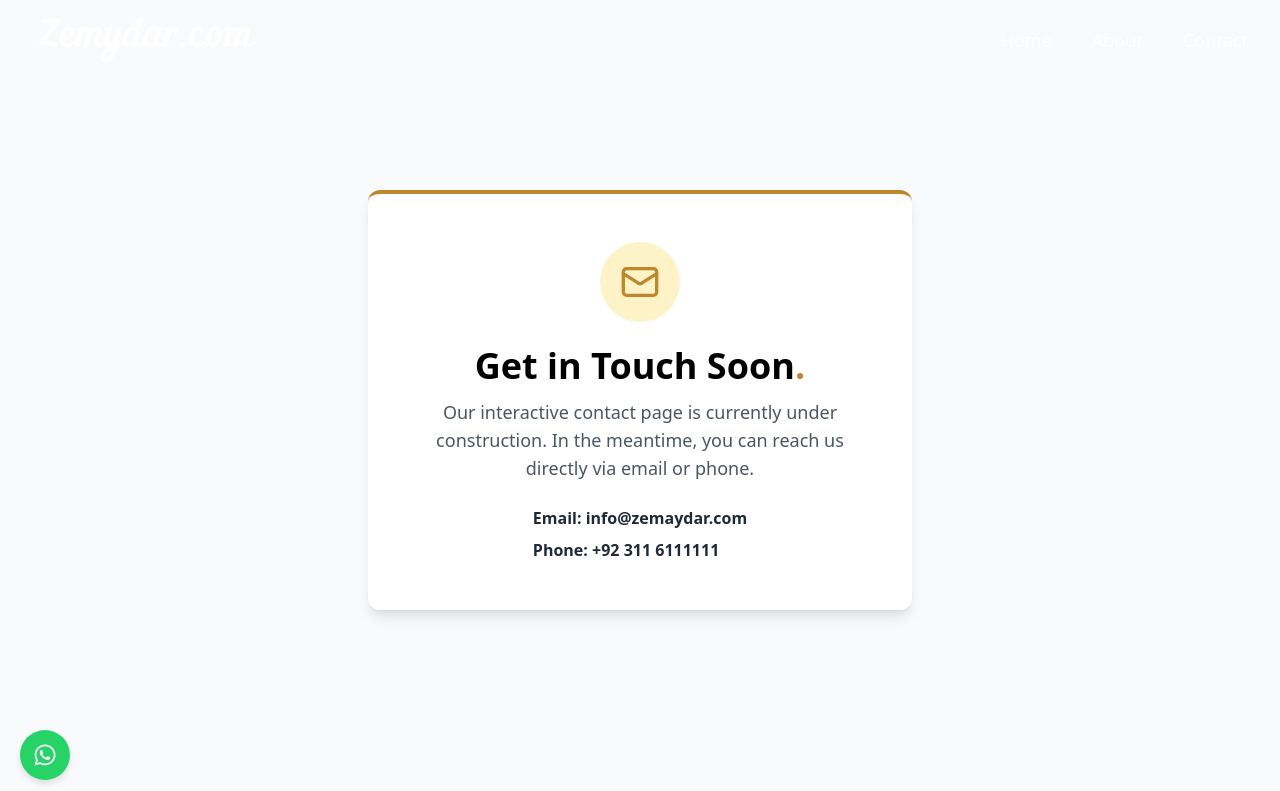
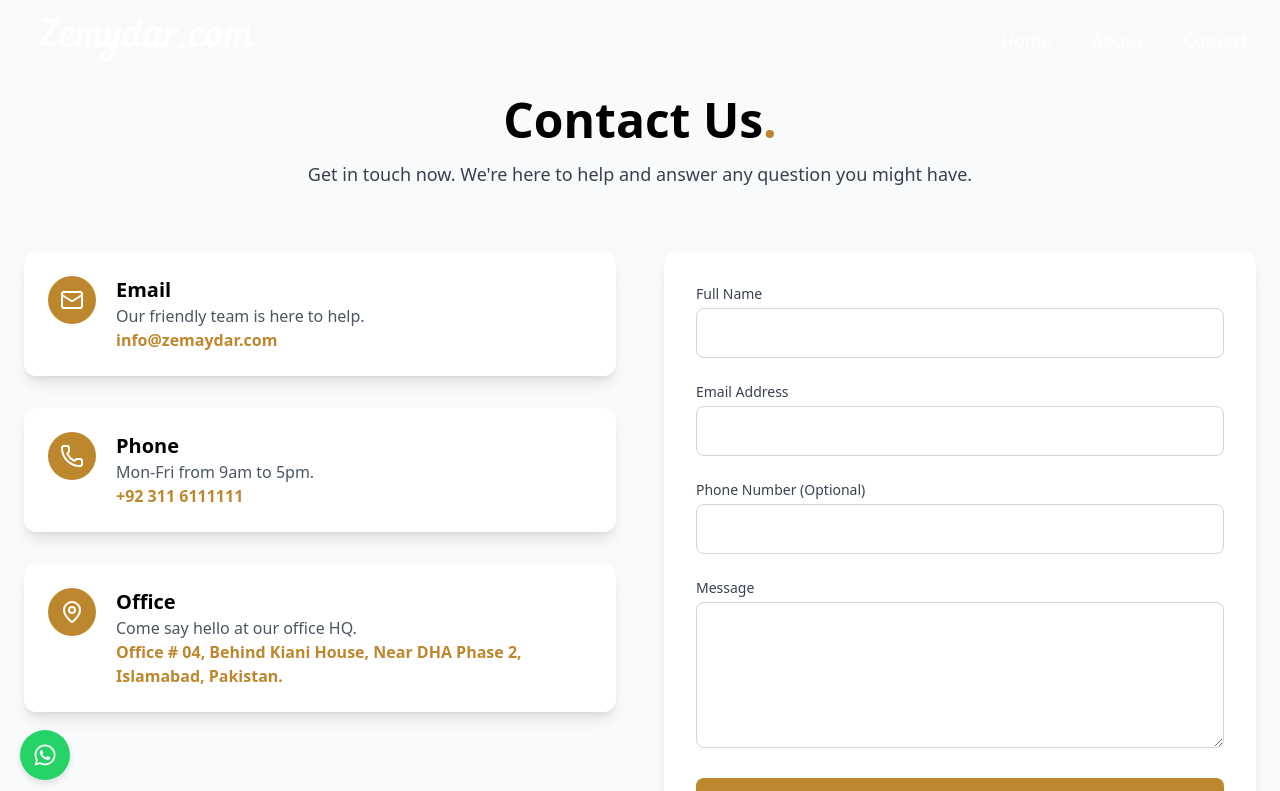
Before and after one commit to AwaisAfzal11/zemaydar, a React (Create React App) app: page /contact in a window 1280 px wide. Shown: the top 791 px of the page. Built offline with nearby package versions, Linux system fonts and the light colour scheme; no server answers.

Commit message:
contact from

```diff
--- a/src/Pages/Contact/Contact.jsx
+++ b/src/Pages/Contact/Contact.jsx
@@ -1,32 +1,153 @@
-import React from 'react';
-import { Mail } from 'lucide-react'; // A relevant icon for the contact page
+import React, { useState } from 'react';
+import { Mail, Phone, MapPin, Send } from 'lucide-react';
 
 const Contact = () => {
+  const [formData, setFormData] = useState({
+    fullName: "",
+    email: "",
+    phone: "",
+    message: "",
+  });
+
+  const [status, setStatus] = useState({
+    submitting: false,
+    msg: '',
+    type: ''
+  });
+
+  const handleChange = (e) => {
+    const { name, value } = e.target;
+    setFormData(prevData => ({
+      ...prevData,
+      [name]: value,
+    }));
+  };
+
+  const handleSubmit = async (e) => {
+    e.preventDefault();
+    setStatus({ submitting: true, msg: 'Sending...', type: '' });
+
+    try {
+      const formDataToSend = new FormData();
+      Object.keys(formData).forEach(key => {
+        formDataToSend.append(key, formData[key]);
+      });
+
+      const response = await fetch("/send_email_global.php", {
+        method: 'POST',
+        body: formDataToSend
+      });
+
+      if (!response.ok) throw new Error("Submission failed");
+
+      const result = await response.json();
+
+      setStatus({
+        submitting: false,
+        msg: result.message || "Message sent successfully!",
+        type: result.status
+      });
+
+      if (result.status === 'success') {
+        setFormData({ fullName: "", email: "", phone: "", message: "" });
+      }
+    } catch (error) {
+      setStatus({
+        submitting: false,
+        msg: "Failed to send message. Please try again.",
+        type: 'error'
+      });
+    }
+  };
+
   return (
-    <div className='min-h-screen flex items-center justify-center bg-gray-50 text-center px-6 py-12'>
-      <div className="bg-white p-12 rounded-xl shadow-lg border-t-4 border-[#BD872E]">
-        <div className="mx-auto mb-6 w-20 h-20 bg-amber-100 rounded-full flex items-center justify-center">
-          <Mail className="h-10 w-10 text-[#BD872E]" />
+    <div className="bg-gray-50 py-24">
+      <div className="container mx-auto px-6">
+        {/* Header */}
+        <div className="text-center mb-16">
+          <h1 className="text-4xl md:text-5xl font-extrabold text-black">
+            Contact Us<span className="text-[#BD872E]">.</span>
+          </h1>
+          <p className="text-lg text-gray-700 mt-4 max-w-2xl mx-auto">
+            Get in touch now. We're here to help and answer any question you might have.
+          </p>
         </div>
-        <h1 className="text-4xl font-extrabold text-black mb-3">
-          Get in Touch Soon<span className="text-[#BD872E]">.</span>
-        </h1>
-        <p className="text-lg text-gray-600 max-w-md mx-auto mb-6">
-          Our interactive contact page is currently under construction. In the meantime, you can reach us directly via email or phone.
-        </p>
-        <div className="text-left inline-block">
-          <a
-            href="mailto:info@zemaydar.com"
-            className="text-gray-800 hover:text-[#BD872E] transition-colors font-semibold"
-          >
-            <p><strong>Email:</strong> info@zemaydar.com</p>
-          </a>
-          <a
-            href="tel:+923116111111"
-            className="text-gray-800 hover:text-[#BD872E] transition-colors font-semibold"
-          >
-            <p className="mt-2"><strong>Phone:</strong> +92 311 6111111</p>
-          </a>
+
+        {/* Main Content: Two Columns */}
+        <div className="grid grid-cols-1 lg:grid-cols-2 gap-12">
+
+          {/* Left Column: Contact Info */}
+          <div className="space-y-8">
+            <div className="bg-white p-6 rounded-xl shadow-lg flex items-start gap-5">
+              <div className="flex-shrink-0 w-12 h-12 bg-[#BD872E] text-white rounded-full flex items-center justify-center">
+                <Mail size={24} />
+              </div>
+              <div>
+                <h3 className="text-xl font-bold text-black">Email</h3>
+                <p className="text-gray-600">Our friendly team is here to help.</p>
+                <a href="mailto:info@zemaydar.com" className="text-[#BD872E] font-semibold hover:underline">
+                  info@zemaydar.com
+                </a>
+              </div>
+            </div>
+
+            <div className="bg-white p-6 rounded-xl shadow-lg flex items-start gap-5">
+              <div className="flex-shrink-0 w-12 h-12 bg-[#BD872E] text-white rounded-full flex items-center justify-center">
+                <Phone size={24} />
+              </div>
+              <div>
+                <h3 className="text-xl font-bold text-black">Phone</h3>
+                <p className="text-gray-600">Mon-Fri from 9am to 5pm.</p>
+                <a href="tel:+923116111111" className="text-[#BD872E] font-semibold hover:underline">
+                  +92 311 6111111
+                </a>
+              </div>
+            </div>
+
+            <div className="bg-white p-6 rounded-xl shadow-lg flex items-start gap-5">
+              <div className="flex-shrink-0 w-12 h-12 bg-[#BD872E] text-white rounded-full flex items-center justify-center">
+                <MapPin size={24} />
+              </div>
+              <div>
+                <h3 className="text-xl font-bold text-black">Office</h3>
+                <p className="text-gray-600">Come say hello at our office HQ.</p>
+                <p className="text-[#BD872E] font-semibold">
+                  Office # 04, Behind Kiani House, Near DHA Phase 2, Islamabad, Pakistan.
+                </p>
+              </div>
+            </div>
+          </div>
+
+          {/* Right Column: Contact Form */}
+          <div className="bg-white p-8 rounded-xl shadow-lg">
+            {status.msg && (
+              <div className={`mb-4 p-3 rounded text-center ${status.type === 'success' ? 'bg-green-100 text-green-800' : 'bg-red-100 text-red-800'}`}>
+                {status.msg}
+              </div>
+            )}
+            <form onSubmit={handleSubmit} className="space-y-6">
+              <div>
+                <label htmlFor="fullName" className="block text-sm font-medium text-gray-700 mb-1">Full Name</label>
+                <input type="text" id="fullName" name="fullName" value={formData.fullName} onChange={handleChange} required className="w-full px-4 py-3 rounded-lg border border-gray-300 focus:outline-none focus:ring-2 focus:ring-[#BD872E]" />
+              </div>
+              <div>
+                <label htmlFor="email" className="block text-sm font-medium text-gray-700 mb-1">Email Address</label>
+                <input type="email" id="email" name="email" value={formData.email} onChange={handleChange} required className="w-full px-4 py-3 rounded-lg border border-gray-300 focus:outline-none focus:ring-2 focus:ring-[#BD872E]" />
+              </div>
+              <div>
+                <label htmlFor="phone" className="block text-sm font-medium text-gray-700 mb-1">Phone Number (Optional)</label>
+                <input type="tel" id="phone" name="phone" value={formData.phone} onChange={handleChange} className="w-full px-4 py-3 rounded-lg border border-gray-300 focus:outline-none focus:ring-2 focus:ring-[#BD872E]" />
+              </div>
+              <div>
+                <label htmlFor="message" className="block text-sm font-medium text-gray-700 mb-1">Message</label>
+                <textarea id="message" name="message" rows="5" value={formData.message} onChange={handleChange} required className="w-full px-4 py-3 rounded-lg border border-gray-300 focus:outline-none focus:ring-2 focus:ring-[#BD872E]"></textarea>
+              </div>
+              <button type="submit" disabled={status.submitting} className="w-full bg-[#BD872E] text-white font-bold py-3 px-6 rounded-lg flex items-center justify-center gap-2 hover:bg-amber-600 transition-colors duration-300 disabled:opacity-50 disabled:cursor-not-allowed">
+                {status.submitting ? 'Sending...' : 'Send Message'} <Send size={18} />
+              </button>
+            </form>
+          </div>
+
         </div>
       </div>
     </div>
```
Also changed, not shown: 1 other file (tests, documents, lock files or other folders).
